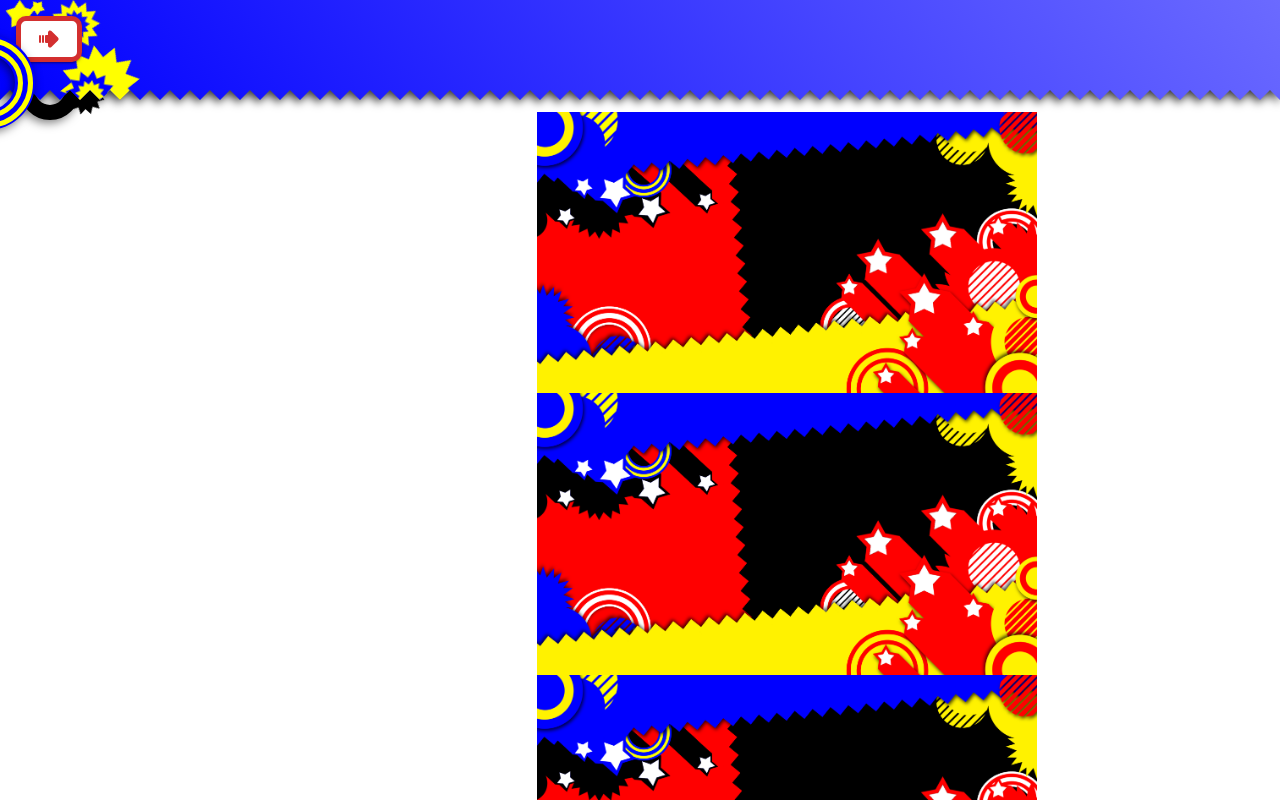
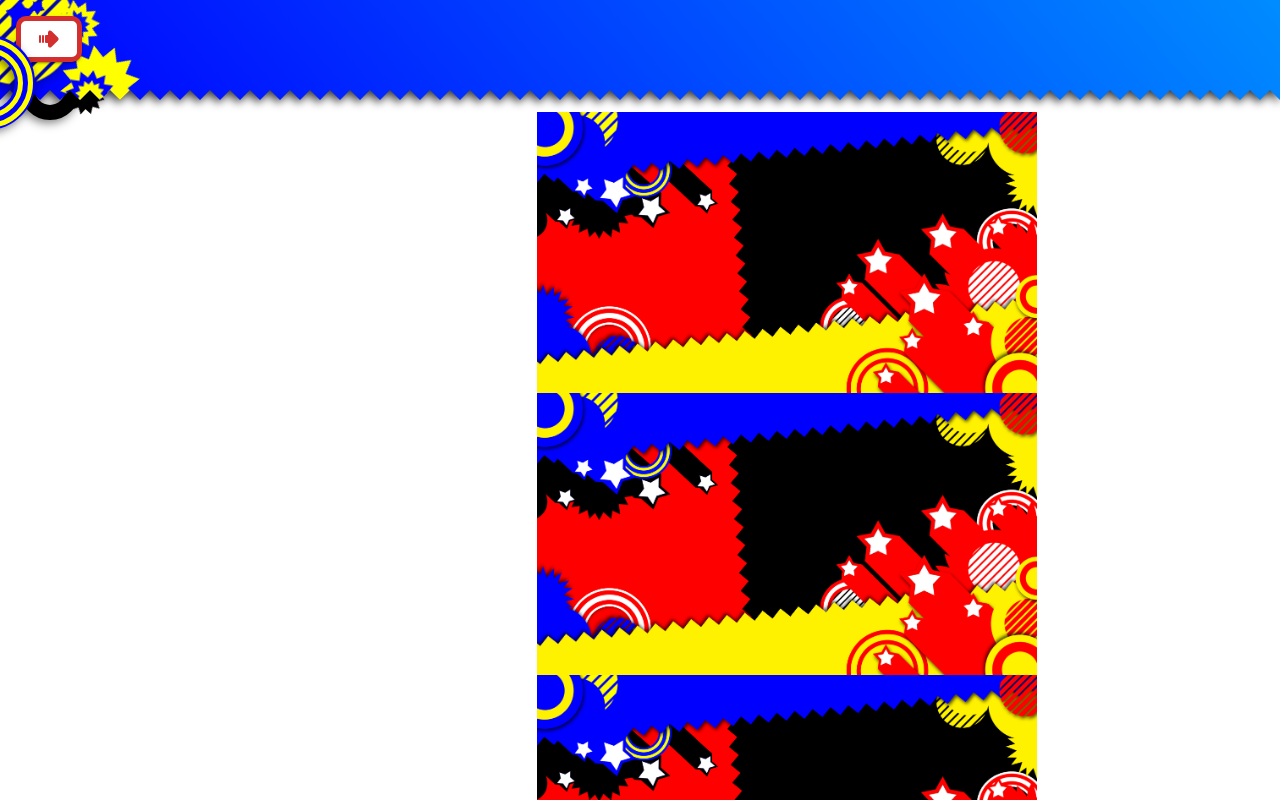
Before and after one commit to lluuvvii/my-personal-web-nextjs, a Next.js app: page /test in a window 1280 px wide. Shown: the top 800 px of the page. Built offline with nearby package versions, Linux system fonts and the light colour scheme.

Commit message:
add striped circle

```diff
--- a/src/app/components/navbar/Navbar.tsx
+++ b/src/app/components/navbar/Navbar.tsx
@@ -65,7 +65,7 @@ const Navbar = ({ window }: Props) => {
             >
             </Box>
           </Slide>
-          <ZigzagContainer width='100%' height='100px' color='blue' toColor='rgba(107, 106, 255, 1)' toGradient='50deg' bottom>
+          <ZigzagContainer width='100%' height='100px' color='blue' toColor='#008cff' toGradient='50deg' bottom>
             <Grid container p={2}>
               <Grid item>
                 {/* spikes */}
@@ -109,6 +109,27 @@ const Navbar = ({ window }: Props) => {
                   >
                   </Box>
                 </Slide>
+                {/* striped circle */}
+                <Slide direction='right' appear={true} in={!open && !trigger} timeout={400}>
+                  <Box
+                    component={motion.div}
+                    sx={{
+                      position: 'absolute',
+                      width: '95px',
+                      height: '95px',
+                      borderRadius: '50%',
+                      display: 'flex',
+                      justifyContent: 'center',
+                      alignItems: 'center',
+                      background: 'repeating-linear-gradient(135deg, yellow, yellow 8px, transparent 8px, transparent 11px)',
+                      filter: 'drop-shadow(-2px 3px 5px rgba(0,0,0,0.5))',
+                      top: '-20px',
+                      left: '-30px',
+                    }}
+                    whileHover={{ scale: 1.2 }}
+                    whileTap={{ scale: 1 }}
+                  ></Box>
+                </Slide>
                 {/* little stars */}
                 <Slide direction='right' appear={true} in={!open && !trigger} timeout={300}>
                   <Box
@@ -120,7 +141,7 @@ const Navbar = ({ window }: Props) => {
                       display: 'flex',
                       justifyContent: 'center',
                       alignItems: 'center',
-                      backgroundColor: 'yellow',
+                      backgroundColor: 'blue',
                       clipPath: 'polygon(100% 50%,74.27% 67.63%,65.45% 97.55%,40.73% 78.53%,9.55% 79.39%,20% 50%,9.55% 20.61%,40.73% 21.47%,65.45% 2.45%,74.27% 32.37%)',
                       top: '0px',
                       left: '5px'
@@ -140,7 +161,7 @@ const Navbar = ({ window }: Props) => {
                       display: 'flex',
                       justifyContent: 'center',
                       alignItems: 'center',
-                      backgroundColor: 'yellow',
+                      backgroundColor: 'blue',
                       clipPath: 'polygon(100% 50%,74.27% 67.63%,65.45% 97.55%,40.73% 78.53%,9.55% 79.39%,20% 50%,9.55% 20.61%,40.73% 21.47%,65.45% 2.45%,74.27% 32.37%)',
                       top: '0px',
                       left: '30px'
--- a/src/app/components/sidebar/SideBar.tsx
+++ b/src/app/components/sidebar/SideBar.tsx
@@ -16,11 +16,11 @@ const SideBar = ({ open, setOpen }: any) => {
       }}>
       <Slide in={open} direction='right' timeout={400}>
         <Box sx={{ width: '220px' }}>
-          <ZigzagContainer width='200px' height='100vh' color='red' toColor='rgba(255, 129, 129, 1)' toGradient='180deg' right>
+          <ZigzagContainer width='200px' height='100vh' color='yellow' toColor='#ffe100' toGradient='180deg' right>
             <Grid container padding='50px'>
               <Grid item>
-                <Typography color='white'>Hallo</Typography>
-                <Typography color='white'>Hallo</Typography>
+                <Typography>Hallo</Typography>
+                <Typography>Hallo</Typography>
               </Grid>
             </Grid>
           </ZigzagContainer>
```
